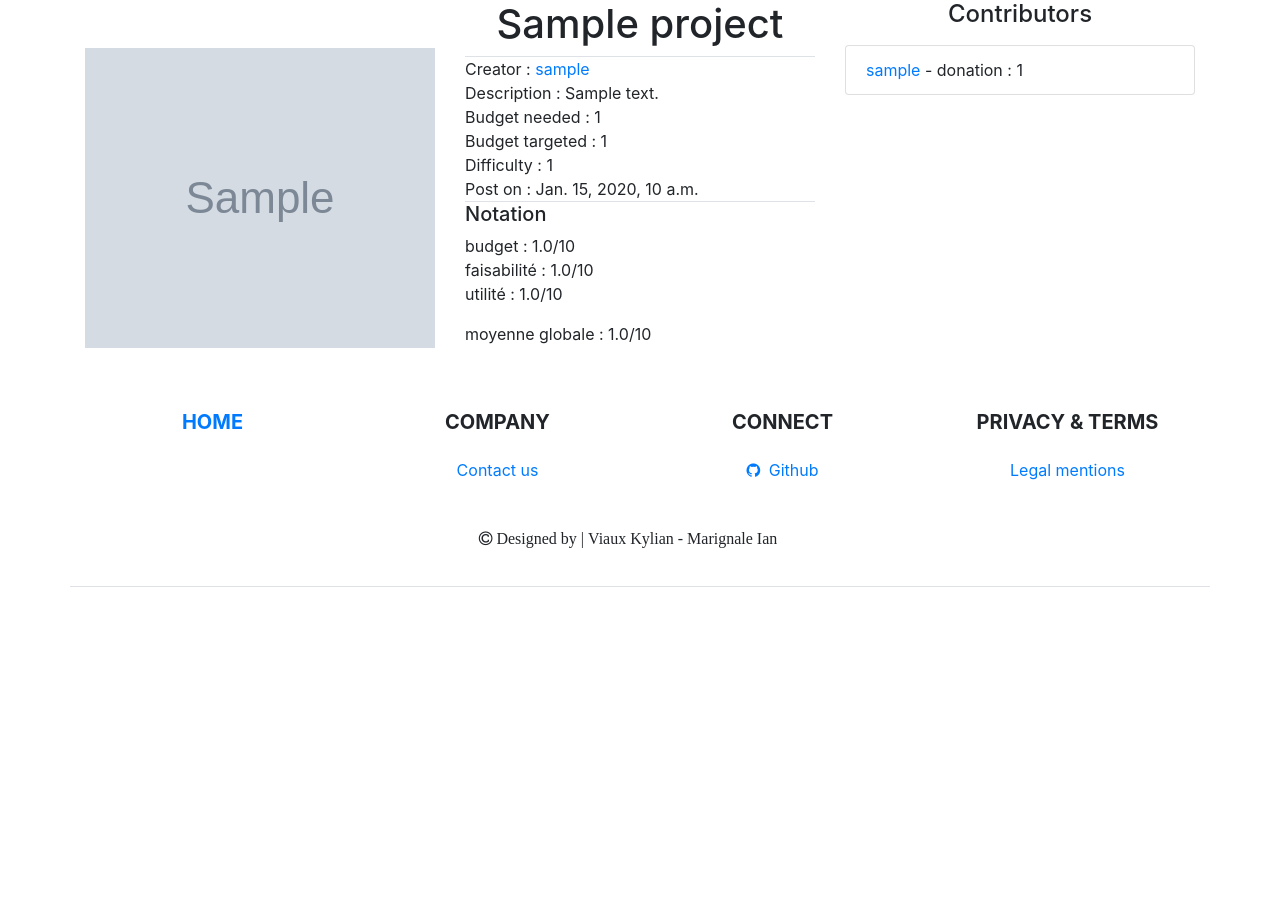
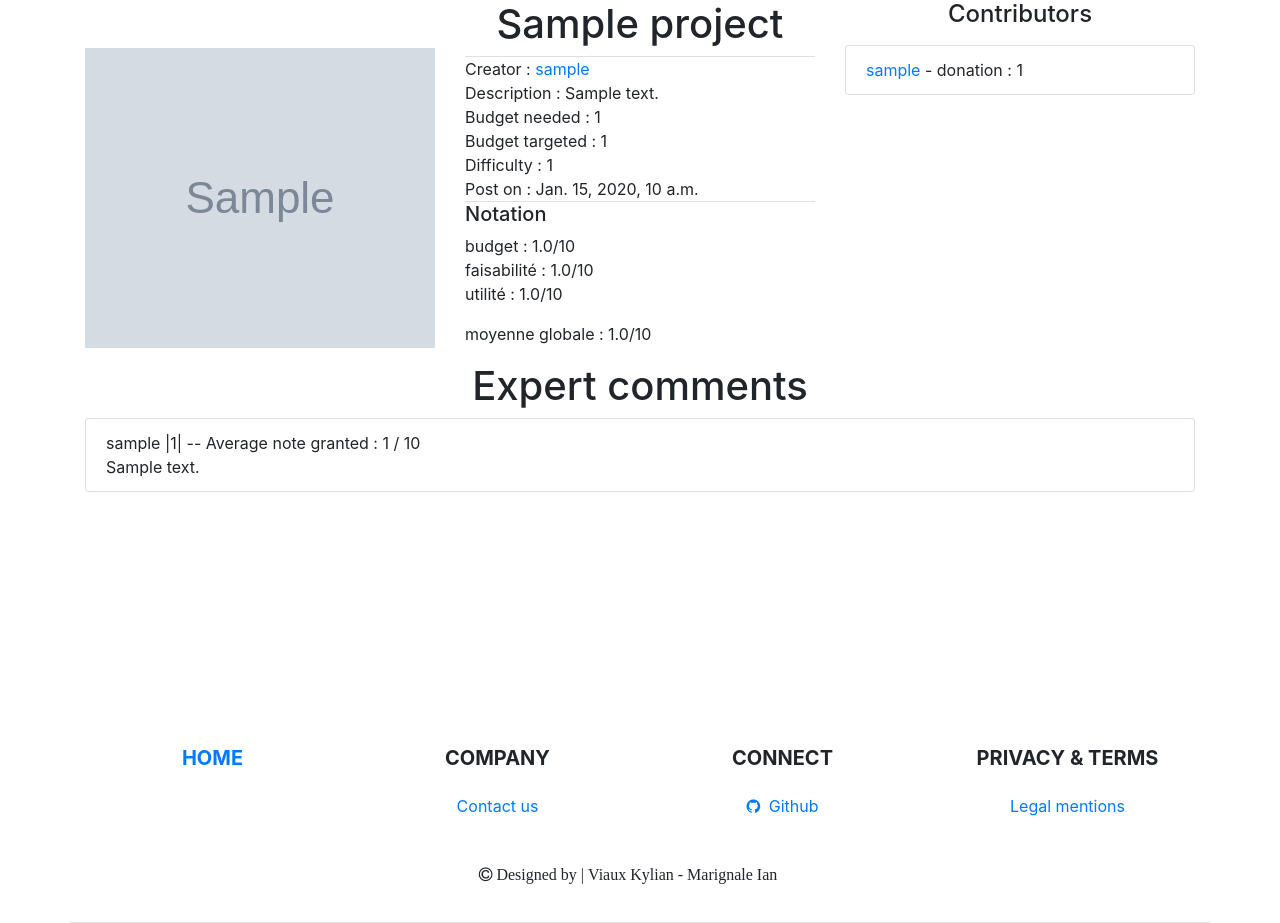
Before and after one commit to KylianViaux/SiteDjangoGreen, a Django app: page /projectId/1 in a window 1280 px wide. Shown: the part 116-1039 px from the top of the page. Before the commit the page ends 703 px from the top, so only its background shows below. Run offline with Django 3.2, Linux system fonts and the light colour scheme; tables that the repository leaves empty hold one stand-in row (values such as "Sample post"); grey boxes marked "Sample" are stand-in pictures; some libraries are stand-ins or nearby versions.

Commit message:
Ajout des commentaires dans voirProject

```diff
--- a/makeOurPlanetGreatAgain/blog/templates/blog/voirProjet.html
+++ b/makeOurPlanetGreatAgain/blog/templates/blog/voirProjet.html
@@ -99,6 +99,25 @@
                 </ul>
             </div>
         </div>
+            <h1 class="text-center">Expert comments</h5>
+            <ul class="list-group" style="overflow: auto;height: 280px">
+                {% for values in comments %}
+                    <li class="list-group-item overflow-auto">
+                        {{ values.expertName }} |{{ values.karma }}| -- Average note granted : {{ values.note }} / 10</br>{{ values.comment }}</br>
+                        {% if user.is_authenticated and user.isExpert and user.username != values.expertName %}
+                            <a href="{% url 'updateKarma' idProject=project.id idEvaluateur=user.id idEvalue=values.idExpert  note=1 %}">
+                                <i class="fa fa-thumbs-up" aria-hidden="true"></i>
+                            </a>
+                            <a href="{% url 'updateKarma' idProject=project.id idEvaluateur=user.id idEvalue=values.idExpert note=0 %}">
+                                <i class="fa fa-thumbs-down ml-3" aria-hidden="true"></i>
+                            </a>
+                        {% endif %}
+                    </li>
+
+                {% empty %}
+                <li class="list-group-item">No comments</li>
+                {% endfor %}
+            </ul>
         <div class="row">
             <!-- Si l'utilisateur est connecté -->
             {% if user.is_authenticated %}
--- a/makeOurPlanetGreatAgain/blog/views.py
+++ b/makeOurPlanetGreatAgain/blog/views.py
@@ -125,6 +125,19 @@ def voirProjet(request, id):
     avg_noteUtilite = object.aggregate(Avg('noteUtilite')).get('noteUtilite__avg')
     if avg_noteBudget is not None:
         moyenne = round((avg_noteBudget+avg_noteFaisabilite+avg_noteUtilite)/3,2)
+
+
+    # Récupération des commentaires sur le projet pour les afficher
+    expertNotes = ExpertNote.objects.filter(idProject=project.id).select_related('idExpert')
+    comments = []
+    for expertNote in expertNotes:
+        array = {}
+        array['idExpert'] = expertNote.idExpert.id
+        array['karma'] = expertNote.idExpert.karma
+        array['expertName'] = expertNote.idExpert.username
+        array['note'] = expertNote.noteGlobale
+        array['comment'] = expertNote.commentaire
+        comments.append(array)
 
     # Renvoi la liste des 5 plus gros contributeurs ainsi que leur donation
     contributions = []
```
Also changed, not shown: makeOurPlanetGreatAgain/media/images/serveimage.jpeg (added).
